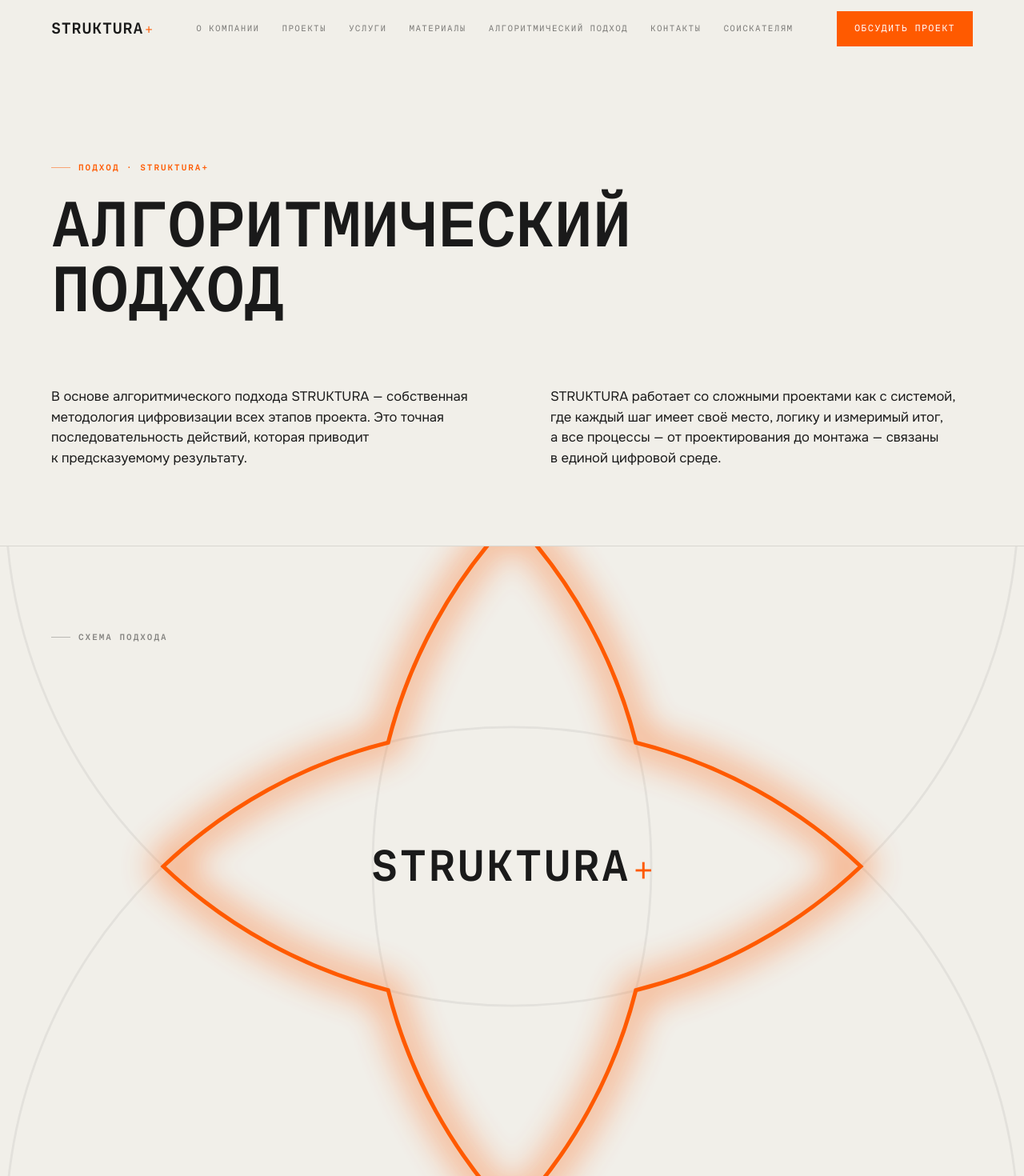
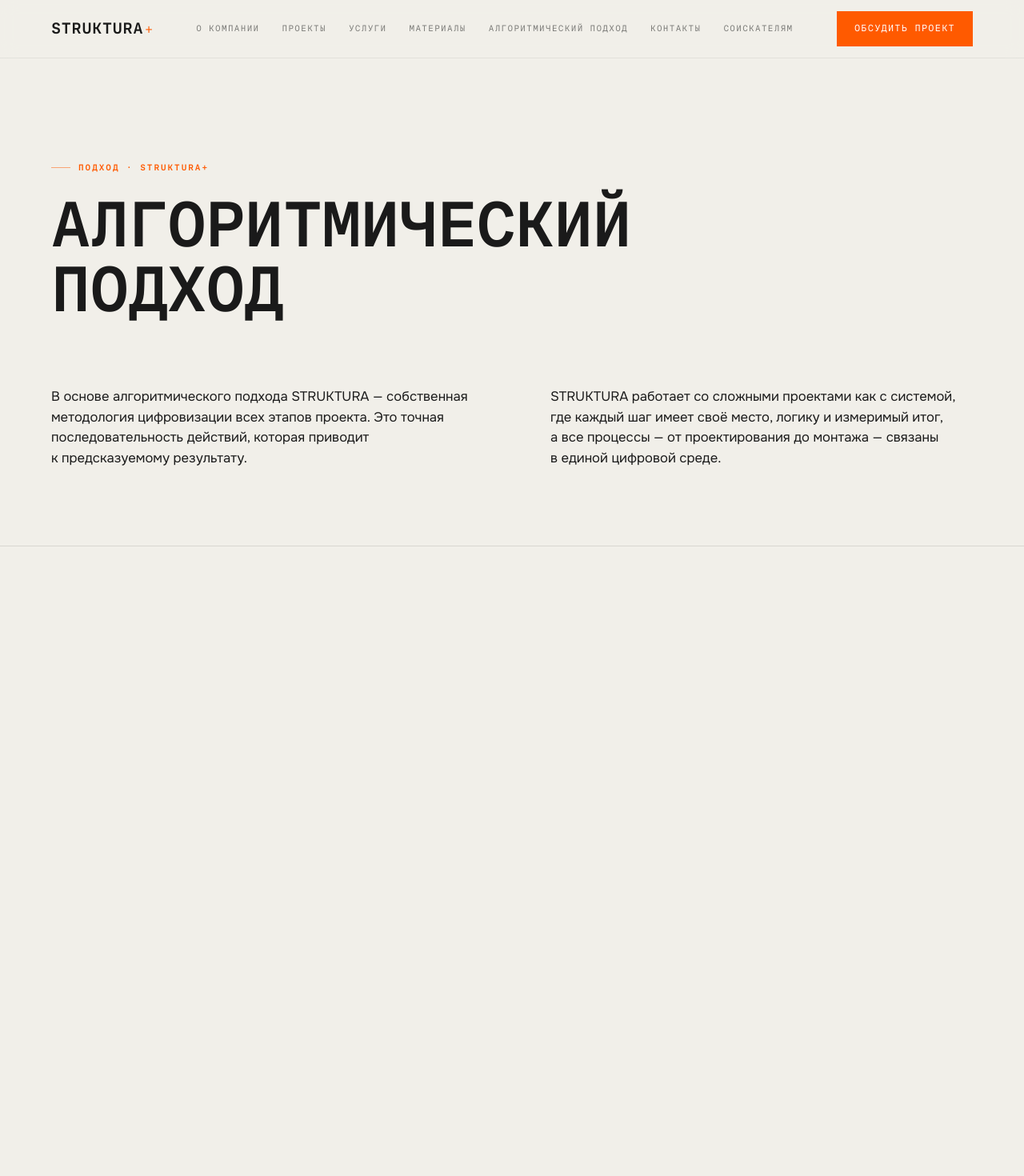
Before and after one commit to timurthejohn-droid/struktura, a Next.js app: page /approach in a window 1280 px wide. Shown: the top 1470 px of the page at 80% size. Built offline with nearby package versions, Linux system fonts and the light colour scheme.

Commit message:
Refine approach page animations

```diff
--- a/app/components/ApproachDetails.tsx
+++ b/app/components/ApproachDetails.tsx
@@ -58,13 +58,18 @@
   return (
     <div ref={wrapRef}>
       {/* Принципы */}
-      <section className="py-24 md:py-36" style={{ background: "var(--paper)" }}>
+      <section
+        className="relative z-0 -mt-[92vh] pt-[58vh] pb-24 md:pb-36"
+        style={{ background: "var(--paper)" }}
+      >
         <div className="container-x">
-          <SectionHead index="02" kicker="Четыре принципа" theme="light" />
+          <div className="algo-step">
+            <SectionHead index="02" kicker="Четыре принципа" theme="light" />
+          </div>
           {principles.map((p) => (
             <div
               key={p.n}
-              className="algo-step grid grid-cols-[auto_1fr] lg:grid-cols-[auto_1.1fr_1.6fr_auto] gap-x-5 gap-y-3 lg:gap-x-12 items-start py-8 md:py-12"
+              className="algo-step grid grid-cols-[auto_1fr] lg:grid-cols-[48px_minmax(0,520px)_minmax(360px,1fr)_48px] gap-x-5 gap-y-3 lg:gap-x-12 items-start py-8 md:py-12"
               style={{ borderTop: "1px solid var(--line-light)" }}
             >
               <span className="font-mono text-ink/40 row-span-2 lg:row-span-1" style={{ fontSize: "clamp(16px, 1.6vw, 24px)" }}>
--- a/app/components/ApproachVenn.tsx
+++ b/app/components/ApproachVenn.tsx
@@ -10,7 +10,9 @@
  *   3. На кругах появляются подписи принципов.
  *   4. Укрупнение — залетаем в «звезду» пересечения: её контур ярко
  *      светится оранжевым, всё остальное уходит за границы экрана,
- *      в центре появляется STRUKTURA+ и под ним четыре принципа.
+ *      в центре появляется STRUKTURA+.
+ *   5. Схема гаснет, остаётся STRUKTURA+, затем гаснет и логотип —
+ *      после этого прокрутка открывает блок четырёх принципов.
  */
 
 const R = 200; // радиус круга (viewBox 1000×1000)
@@ -25,10 +27,10 @@
 
 // Направления разлёта: верх / право / низ / лево
 const CIRCLES: { dir: [number, number]; label: string; lx: number; ly: number }[] = [
-  { dir: [0, -1], label: "Детерминированность", lx: 500, ly: 208 },
-  { dir: [1, 0], label: "Конечность", lx: 768, ly: 506 },
-  { dir: [0, 1], label: "Массовость", lx: 500, ly: 806 },
-  { dir: [-1, 0], label: "Дискретность", lx: 232, ly: 506 },
+  { dir: [0, -1], label: "Детерминированность", lx: 500, ly: 238 },
+  { dir: [1, 0], label: "Конечность", lx: 728, ly: 506 },
+  { dir: [0, 1], label: "Массовость", lx: 500, ly: 776 },
+  { dir: [-1, 0], label: "Дискретность", lx: 272, ly: 506 },
 ];
 
 // «Звезда» — область, где пересекаются минимум три круга: 8 дуг радиуса R,
@@ -111,7 +113,7 @@
               y={c.ly}
               textAnchor="middle"
               fontFamily="'CoFo Sans Mono', monospace"
-              fontSize={20}
+              fontSize={18}
               fill="#1a1a1a"
               fillOpacity={0.75}
             >
@@ -146,6 +148,9 @@
   const sphereOpacity = useTransform(scrollYProgress, [0.01, 0.06, SPIN_END, SPIN_END + 0.1], [0, 0.75, 0.75, 0]);
   // Фаза 4: укрупнение — залетаем в сердцевину
   const scale = useTransform(scrollYProgress, [0.64, 0.98], [1, 4.6], { ease: smooth });
+  // Финальный выход: сначала гасим саму схему, оставляя только логотип.
+  const diagramOpacity = useTransform(scrollYProgress, [0.9, 0.95], [1, 0]);
+  const headingOpacity = useTransform(scrollYProgress, [0, 0.08, 0.88, 0.94], [0, 1, 1, 0]);
   // Подписи: появляются на собранной схеме, уходят при укрупнении
   const labelOpacity = useTransform(scrollYProgress, [0.54, 0.62, 0.68, 0.76], [0, 1, 1, 0]);
   // Звезда: контур обводится и разгорается оранжевым свечением
@@ -153,23 +158,22 @@
   const starOpacity = useTransform(scrollYProgress, [0.6, 0.64], [0, 1]);
   const glowOpacity = useTransform(scrollYProgress, [0.72, 0.92], [0, 0.75]);
   // Финал: логотип и принципы под ним
-  const logoOpacity = useTransform(scrollYProgress, [0.83, 0.91], [0, 1]);
-  const logoY = useTransform(scrollYProgress, [0.83, 0.91], [16, 0]);
+  const logoOpacity = useTransform(scrollYProgress, [0.9, 0.945, 0.985, 1], [0, 1, 1, 0]);
 
   if (reduced) return <StaticVenn />;
 
   return (
-    <section ref={wrapRef} style={{ height: "480vh", background: "var(--paper)", borderTop: "1px solid var(--line-light)" }}>
-      <div className="sticky top-0 h-screen flex items-center justify-center overflow-hidden">
-        <div className="absolute top-24 left-0 right-0 pointer-events-none">
+    <section ref={wrapRef} style={{ height: "560vh", background: "var(--paper)", borderTop: "1px solid var(--line-light)" }}>
+      <div className="sticky top-0 z-10 h-screen flex items-center justify-center overflow-hidden">
+        <motion.div className="absolute top-24 left-0 right-0 pointer-events-none" style={{ opacity: headingOpacity }}>
           <div className="container-x">
             <span className="eyebrow text-ink/50">Схема подхода</span>
           </div>
-        </div>
+        </motion.div>
 
         <motion.svg
           viewBox="0 0 1000 1000"
-          style={{ width: "min(92vw, 86vh)", height: "min(92vw, 86vh)", scale }}
+          style={{ width: "min(92vw, 86vh)", height: "min(92vw, 86vh)", scale, opacity: diagramOpacity }}
           aria-label="Схема алгоритмического подхода: четыре принципа, сходящиеся в ядро STRUKTURA+"
         >
           <defs>
@@ -226,7 +230,7 @@
               y={c.ly}
               textAnchor="middle"
               fontFamily="'CoFo Sans Mono', monospace"
-              fontSize={20}
+              fontSize={18}
               fill="#1a1a1a"
               fillOpacity={0.75}
               style={{ opacity: labelOpacity }}
@@ -239,7 +243,7 @@
         {/* Финал внутри звезды: только логотип — принципы идут дальше по вёрстке */}
         <motion.div
           className="absolute inset-0 flex items-center justify-center pointer-events-none"
-          style={{ opacity: logoOpacity, y: logoY }}
+          style={{ opacity: logoOpacity }}
         >
           <div className="flex items-baseline select-none">
             <span className="font-mono font-medium tracking-[0.04em] text-ink" style={{ fontSize: "clamp(30px, 4.4vw, 60px)" }}>
--- a/app/components/Nav.tsx
+++ b/app/components/Nav.tsx
@@ -43,9 +43,9 @@
     <header
       className="fixed top-0 left-0 right-0 z-50 fade-in"
       style={{
-        background: scrolled ? "rgba(241,239,233,0.85)" : "transparent",
-        backdropFilter: scrolled ? "blur(14px)" : "none",
-        borderBottom: scrolled ? "1px solid var(--line-light)" : "1px solid transparent",
+        background: scrolled ? "rgba(241,239,233,0.9)" : "rgba(241,239,233,0.82)",
+        backdropFilter: scrolled ? "blur(14px)" : "blur(10px)",
+        borderBottom: scrolled ? "1px solid var(--line-light)" : "1px solid rgba(0, 0, 0, 0.06)",
         transition: "background-color 0.3s ease, border-color 0.3s ease, backdrop-filter 0.3s ease",
       }}
     >
```
